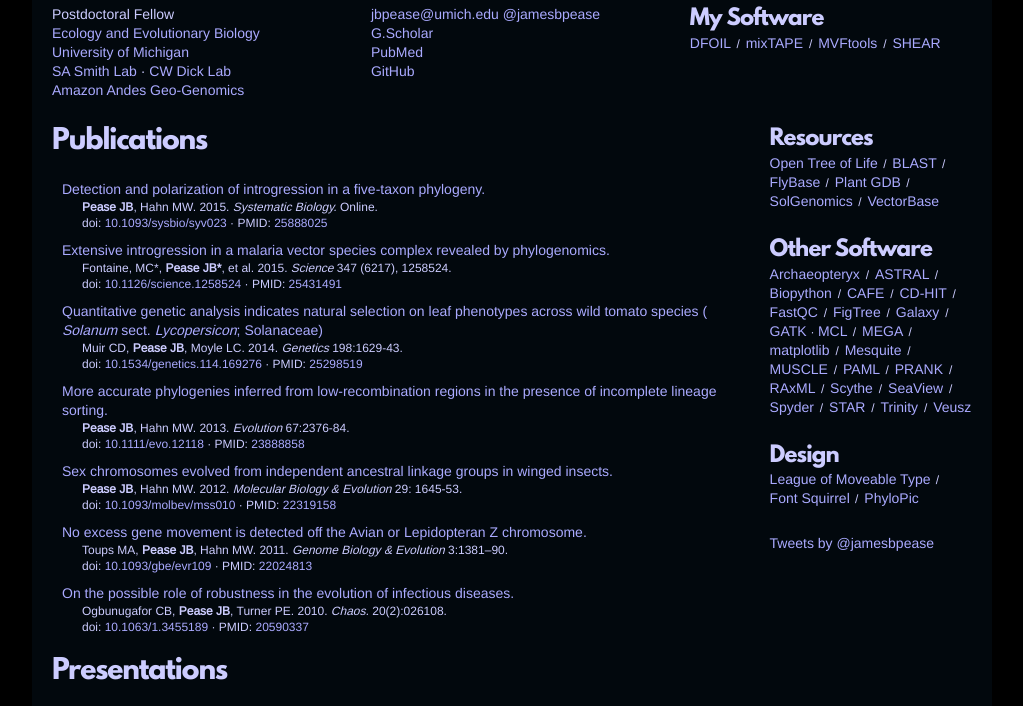
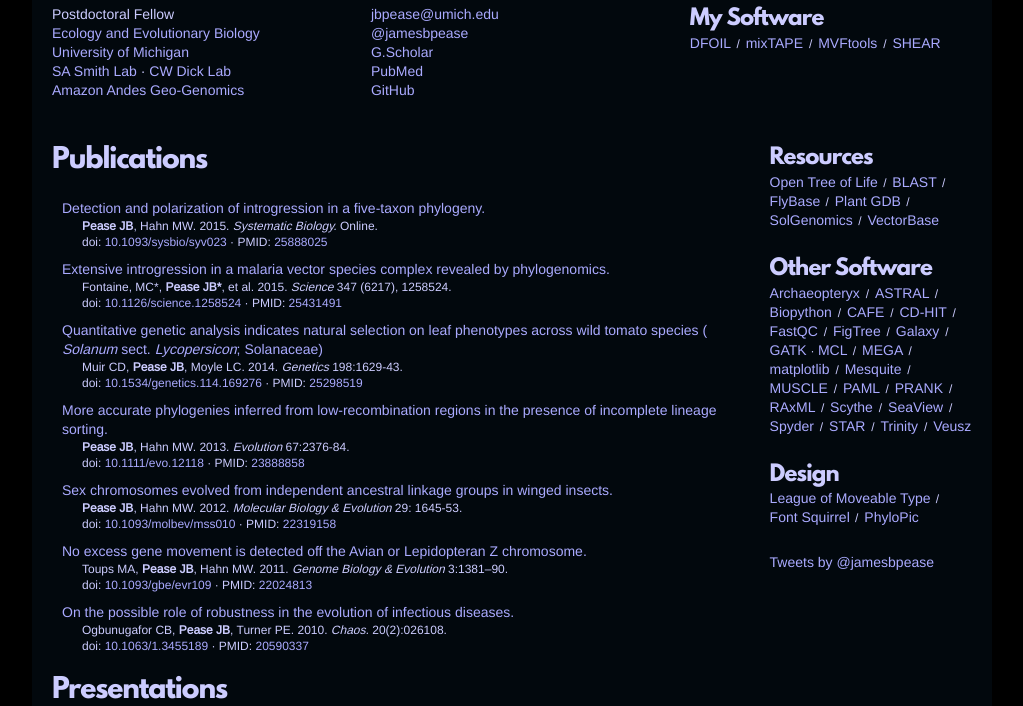
Before and after one commit to jbpease/jbpease.github.io, a plain HTML site: page index.html in a window 1280 px wide. Shown: the part 59-765 px from the top of the page, without its empty margins (128-1151 px from the left). Drawn offline with Linux system fonts and the light colour scheme.

Commit message:
minor fix

```diff
--- a/index.html
+++ b/index.html
@@ -46,7 +46,7 @@
           <script type="text/javascript"><!--
 var juyvepk = ['@','.','p','e','a','a','i','i','=','c','e','"',':','l','f','m','c','j','<','e','u','s','b','t','h','.','d','s','c','r','e','h','m','a','e','u','a','e','o','s','i','<',' ','a','h','s','=','u','>','d','"','e','@','l','u','"','m','p','a','a','b','l','>','/','"','j',' ','i','e','m'];var abovurq = [23,62,51,30,44,53,59,26,7,35,42,33,15,36,6,25,27,16,66,19,24,54,50,13,61,29,64,38,60,4,63,28,58,37,22,65,1,5,14,39,45,0,2,10,3,21,40,57,48,31,47,52,56,46,32,8,43,18,68,20,17,12,69,67,41,49,34,11,55,9];var uhqnltt= new Array();for(var i=0;i<abovurq.length;i++){uhqnltt[abovurq[i]] = juyvepk[i]; }for(var i=0;i<uhqnltt.length;i++){document.write(uhqnltt[i]);}
 // --></script>
-<noscript>Please enable Javascript to see the email address</noscript>
+<noscript>Please enable Javascript to see the email address</noscript><br />
           <a href="http://www.twitter.com/jamesbpease">@jamesbpease</a>
           <br />
           <a href="http://scholar.google.com/citations?user=VzP548QAAAAJ">G.Scholar</a> <br />
```
